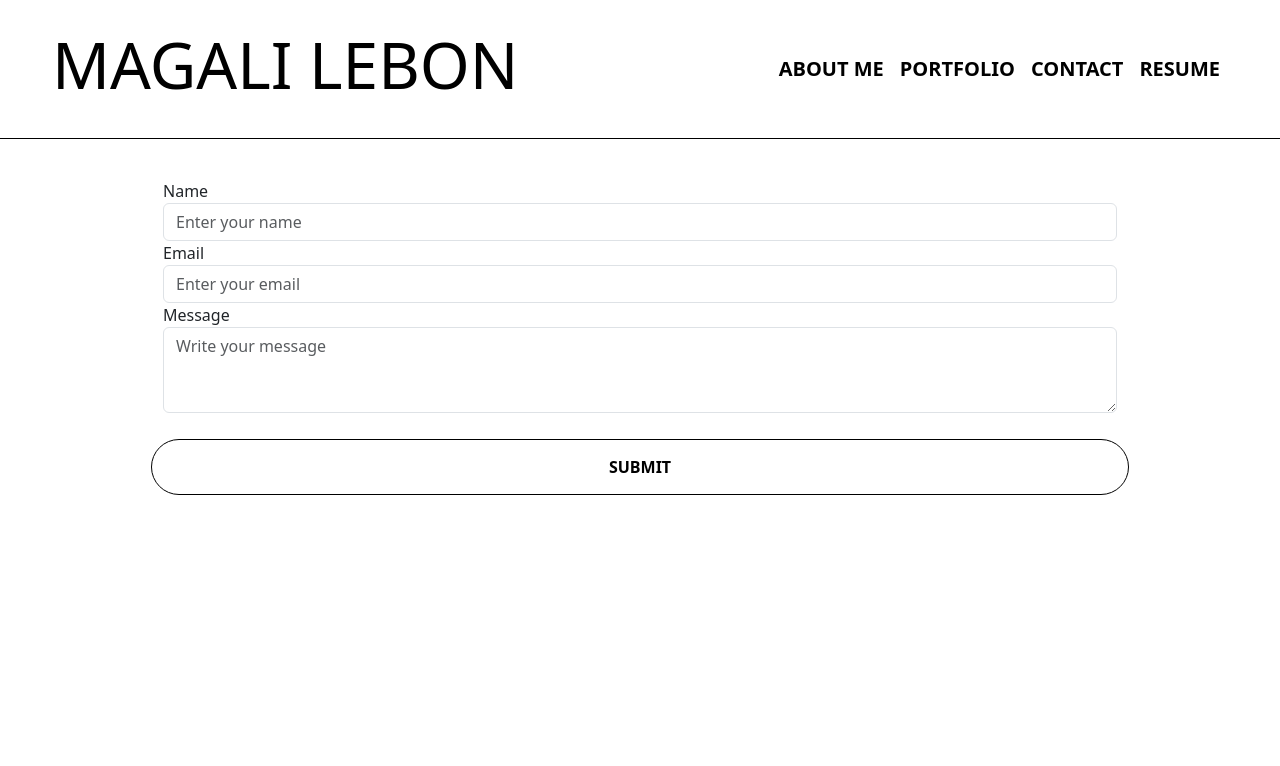
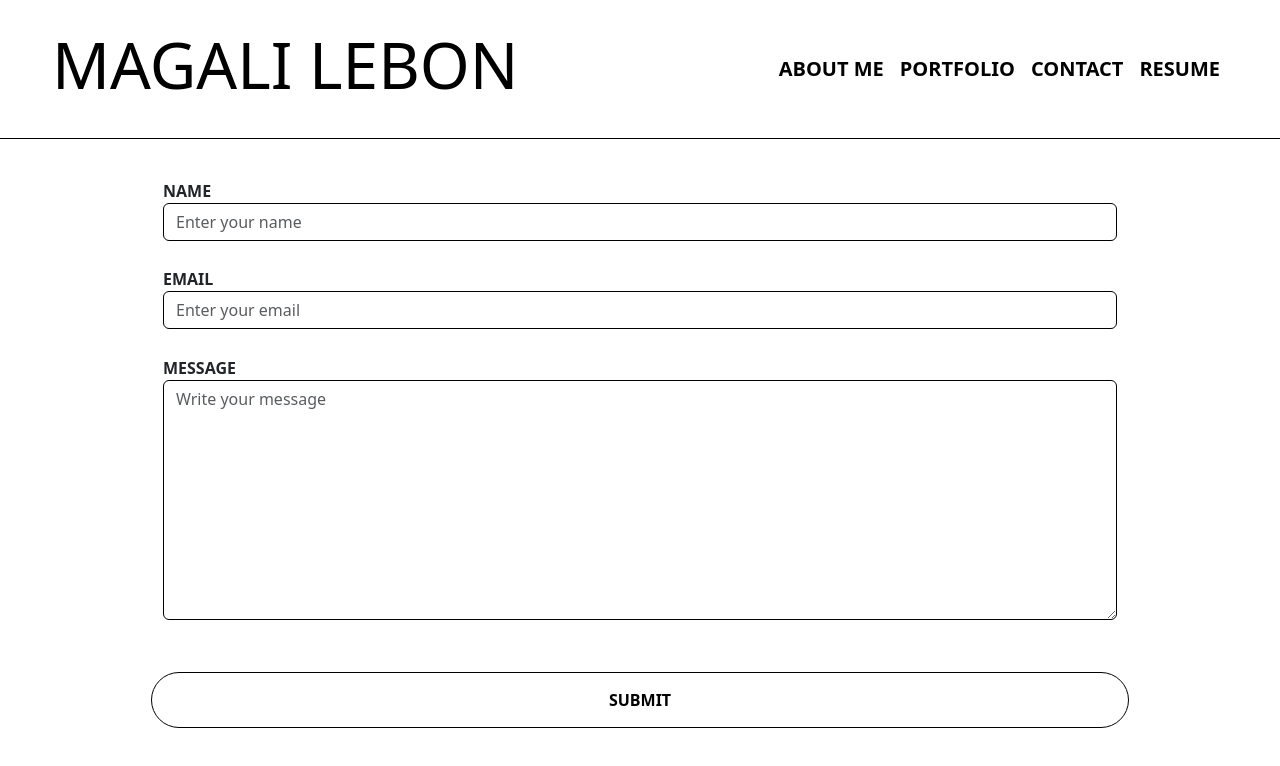
Before and after one commit to maglb/React-Portfolio, a React (Vite) app: page /contact in a window 1280 px wide. Shown: the top 766 px of the page. Built offline with nearby package versions, Linux system fonts and the light colour scheme.

Commit message:
new css for form element

```diff
--- a/src/style.css
+++ b/src/style.css
@@ -222,9 +222,29 @@ footer {
 }
 
 /* Contact Form*/
+#exampleFormControlTextarea1 {
+  height: 240px;
+}
+
+form {
+  margin-top: 10%;
+}
+
+label {
+  text-transform: uppercase;
+  font-weight: bold;
+}
 
 .submit {
   margin-top: 2%;
+}
+
+.form-control {
+  border: var(--borderstyle);
+}
+
+.form-group {
+  margin-bottom: 2%;
 }
 
 @media screen and (min-width: 768px) {
```
